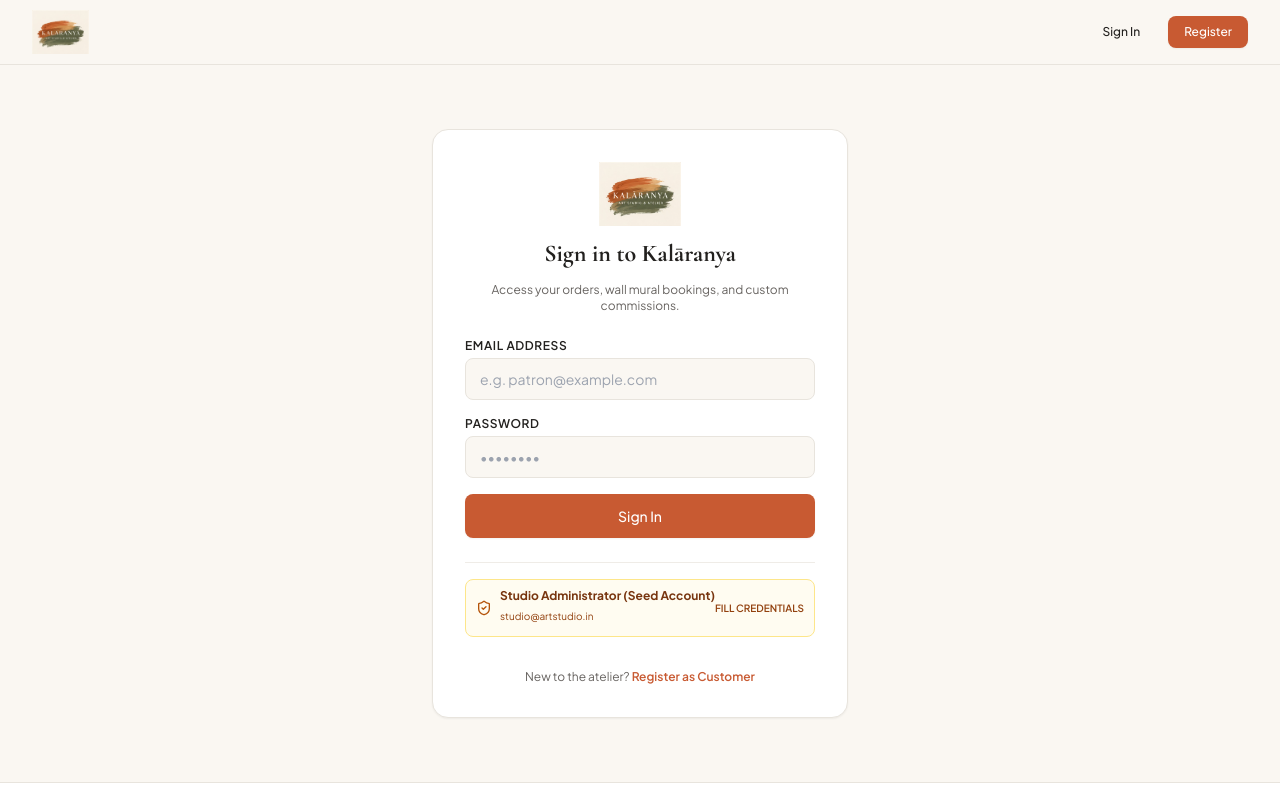
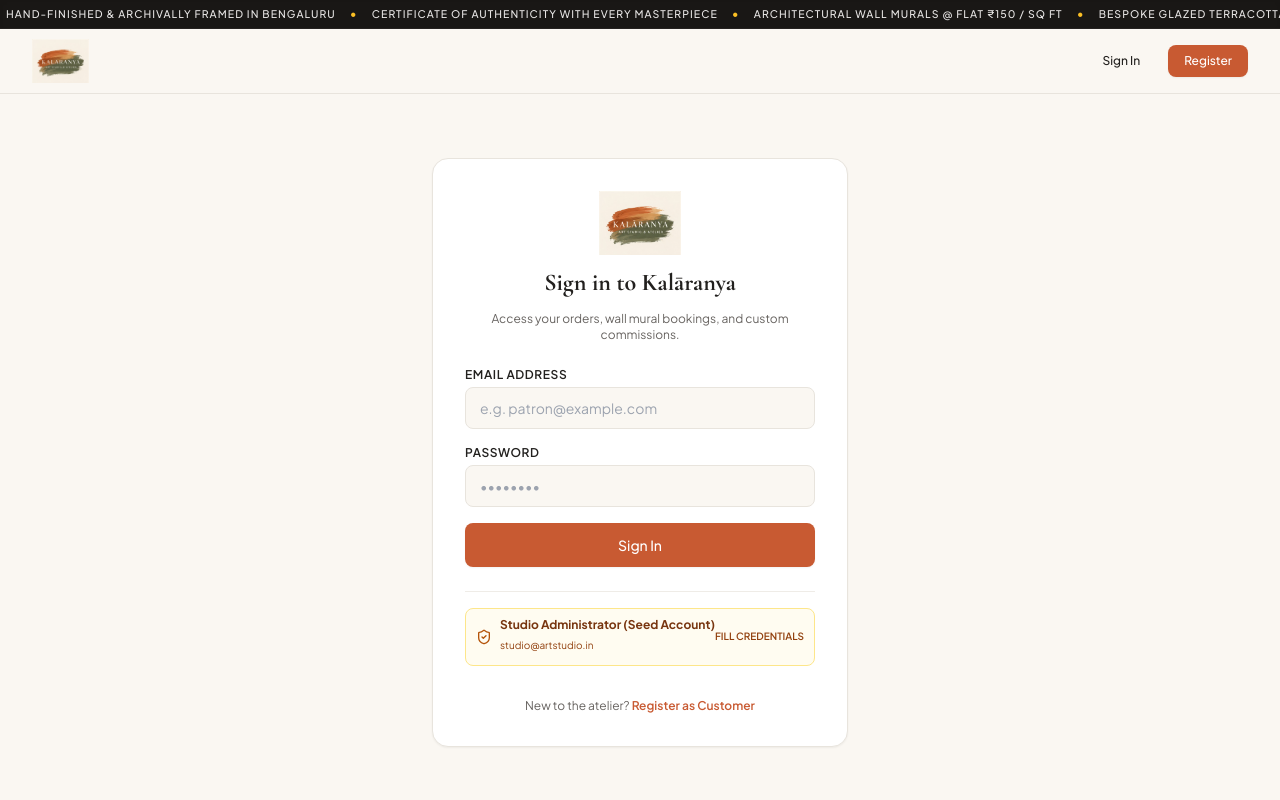
Before and after one commit to akshayareddymamilla/Kalaranya-art-studio, a React (Vite) app in the folder client/: page /login in a window 1280 px wide. Shown: the top 800 px of the page. Built offline with nearby package versions, Linux system fonts and the light colour scheme; no server answers.

Commit message:
feat: add top announcement marquee ticker with luxury studio messaging

```diff
--- a/client/src/components/Navbar.tsx
+++ b/client/src/components/Navbar.tsx
@@ -2,6 +2,16 @@
 import { Link, useNavigate } from 'react-router-dom';
 import { useAuth } from '../context/AuthContext';
 import { LogOut, LayoutDashboard, ShieldCheck } from 'lucide-react';
+
+const TICKER_ITEMS = [
+  'EACH PAINTING 100% ORIGINAL & ONE-OF-A-KIND',
+  'HAND-FINISHED & ARCHIVALLY FRAMED IN BENGALURU',
+  'CERTIFICATE OF AUTHENTICITY WITH EVERY MASTERPIECE',
+  'ARCHITECTURAL WALL MURALS @ FLAT ₹150 / SQ FT',
+  'BESPOKE GLAZED TERRACOTTA POTTERY',
+  'PAN-INDIA INSURED ART COURIER',
+  'PAYMENT ON DELIVERY AVAILABLE FOR VERIFIED ORDERS'
+];
 
 export const Navbar: React.FC = () => {
   const { user, isAuthenticated, isStudioAdmin, logout } = useAuth();
@@ -13,9 +23,27 @@
   };
 
   return (
-    <header className="sticky top-0 z-40 bg-studio-ivory/95 backdrop-blur-md border-b border-studio-border">
-      <div className="max-w-7xl mx-auto px-4 sm:px-6 lg:px-8">
-        <div className="flex items-center justify-between h-16">
+    <header className="sticky top-0 z-40">
+      {/* Top Announcement Marquee Bar */}
+      <div className="bg-[#191715] text-stone-300 border-b border-stone-800/80 overflow-hidden py-1.5 select-none shadow-inner">
+        <div className="animate-marquee whitespace-nowrap text-[10.5px] font-medium tracking-widest uppercase text-stone-200">
+          {[0, 1].map((copyIndex) => (
+            <div key={copyIndex} className="flex items-center shrink-0">
+              {TICKER_ITEMS.map((item, idx) => (
+                <span key={idx} className="flex items-center">
+                  <span className="text-amber-400 mx-3.5 text-xs leading-none">•</span>
+                  <span>{item}</span>
+                </span>
+              ))}
+            </div>
+          ))}
+        </div>
+      </div>
+
+      {/* Main Navbar */}
+      <div className="bg-studio-ivory/95 backdrop-blur-md border-b border-studio-border">
+        <div className="max-w-7xl mx-auto px-4 sm:px-6 lg:px-8">
+          <div className="flex items-center justify-between h-16">
           {/* Studio Brand */}
           <Link to="/" className="flex items-center gap-3 group py-0.5">
             <img
@@ -79,6 +107,7 @@
           </div>
         </div>
       </div>
+      </div>
     </header>
   );
 };
--- a/client/src/index.css
+++ b/client/src/index.css
@@ -32,3 +32,23 @@
 ::-webkit-scrollbar-thumb:hover {
   background: #BAAE9C;
 }
+
+/* Infinite Marquee Ticker */
+@keyframes marquee {
+  0% {
+    transform: translateX(0%);
+  }
+  100% {
+    transform: translateX(-50%);
+  }
+}
+
+.animate-marquee {
+  display: flex;
+  width: max-content;
+  animation: marquee 35s linear infinite;
+}
+
+.animate-marquee:hover {
+  animation-play-state: paused;
+}
```
